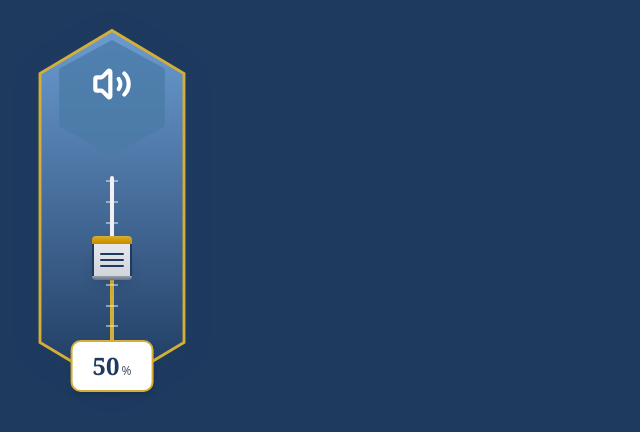
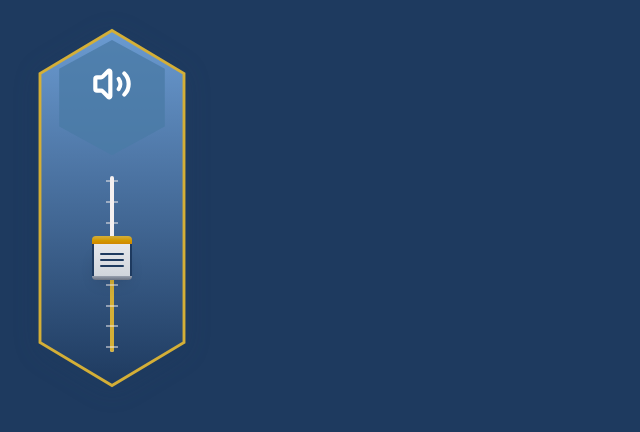
Before and after one commit to SStealthyDevelops/GLOSS, a Next.js app: page /music in a window 1280 px wide. Shown: the top 432 px of the page, without its empty margins (0-640 px from the left). Built offline with nearby package versions, Linux system fonts and the light colour scheme.

Commit message:
added musical hex slider

```diff
--- a/src/components/hexagon-slider.tsx
+++ b/src/components/hexagon-slider.tsx
@@ -113,13 +113,6 @@ const HexagonSlider = ( { soundLocation }: {soundLocation: string}) => {
                     </div>
                 </div>
 
-                <div className="absolute bottom-2 left-1/2 -translate-x-1/2">
-                    <div className="bg-white px-5 py-2 rounded-lg shadow-md border-2 border-gloss-gold">
-                        <span className="text-2xl font-serif font-bold text-gloss-navy">{pitchRaw}</span>
-                        <span className="text-xs font-body-serif text-gloss-slate ml-0.5">%</span>
-                    </div>
-                </div>
-
             </div>
         </div>
     );
--- /dev/null
+++ b/src/lib/sound-library.ts
@@ -0,0 +1,16 @@
+class SoundBite {
+    name: string;
+    soundPath: string;
+    imagePath: string;
+
+    constructor(name: string, soundPath: string, imagePath: string) {
+        this.imagePath = imagePath;
+        this.name = name;
+        this.soundPath = soundPath;
+        this.imagePath = imagePath;
+    }
+}
+
+export const soundLibrary: SoundBite[] = [
+    new SoundBite('Piano', 'piano/piano_01_A.mp3', 'buzz.png'),
+];
```
